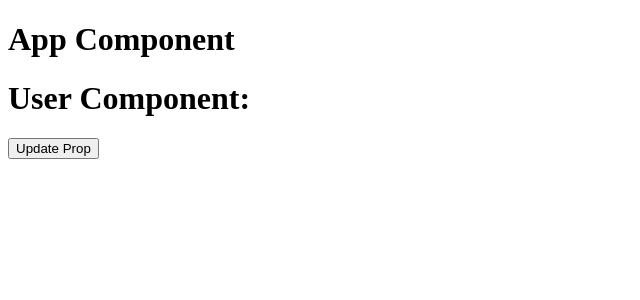
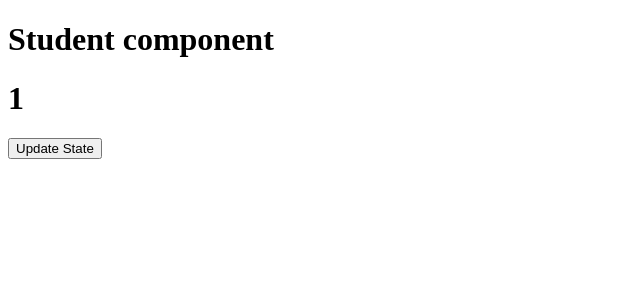
Before and after one commit to maggipawar/Reactjs_tutorial, a React (Create React App) app: page / in a window 1280 px wide. Shown: the top 300 px of the page, without its empty margins (0-640 px from the left). Built offline with nearby package versions, Linux system fonts and the light colour scheme.

Commit message:
Pure Component example with class component

```diff
--- a/src/App.js
+++ b/src/App.js
@@ -1,16 +1,21 @@
-import React from "react";
-import { User } from "./User";
+import React, { Component } from "react";
+import { Student } from "./Student";
 
-export const App = () => {
-  // let data = "Ganesh";
-  const apple = (data) => {
-    console.log(data);
-    alert(data.name);
-  };
-  return (
-    <>
-      <h1>App Component</h1>
-      <User alert={apple} />
-    </>
-  );
-};
+export class App extends Component {
+  constructor() {
+    super();
+    this.state = {
+      count: 1,
+    };
+  }
+  render() {
+    return (
+      <>
+        <Student count={this.state.count} />
+        <button onClick={() => this.setState({ count: 1 })}>
+          Update State
+        </button>
+      </>
+    );
+  }
+}
--- a/src/Student.js
+++ b/src/Student.js
@@ -1,15 +1,15 @@
-import React from "react";
+import React, { PureComponent } from "react";
 
-export function User(props) {
-
-  return (
-    <>
-    <h1>Student component</h1>
-    <span className="abc">{props.data.name}</span>
-    <span>{props.data.email}</span>
-    <span>{props.data.contact}</span>
-    </>
-  );
+export class Student extends PureComponent {
+  render() {
+    console.log("Student component re-rendering");
+    return (
+      <>
+        <h1>Student component</h1>
+        <h1> {this.props.count}</h1>
+      </>
+    );
+  }
 }
 
-export default User;
+// export default Student;
--- a/src/User.js
+++ /dev/null
@@ -1,10 +0,0 @@
-import React from "react";
-export const User = (Props) => {
-  let data = { name: "Ganesh", email: "pawar@gmail.com" };
-  return (
-    <>
-      <h1>User Component: </h1>
-      <button onClick={() => Props.alert(data)}>Update Prop</button>
-    </>
-  );
-};
```
